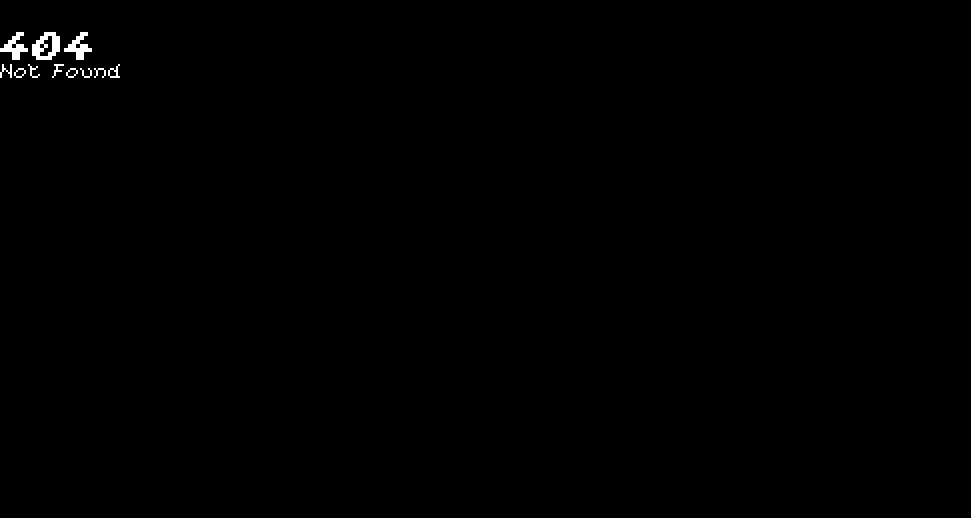
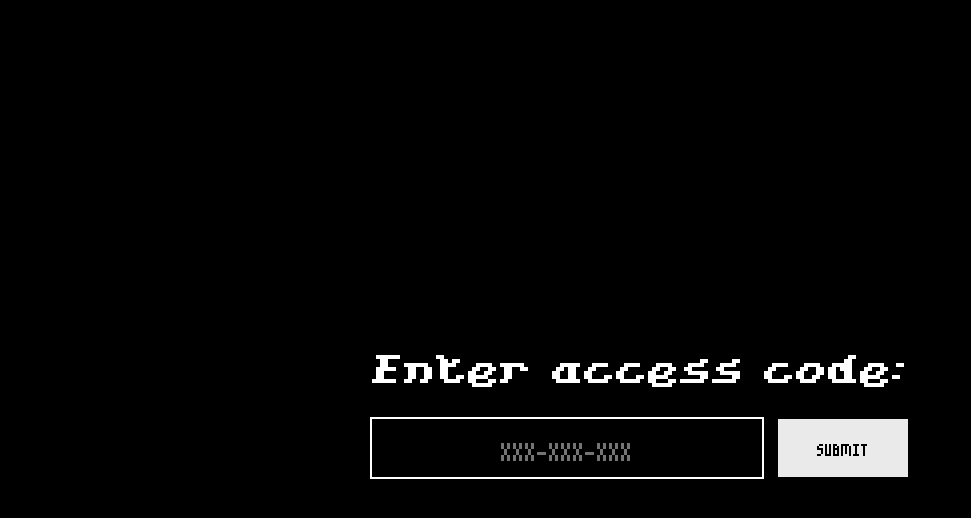
Before and after one commit to SamTF/web-games-library, a SvelteKit app: page /hat-boy-chp2-demo/access in a window 1280 px wide. Before the commit this address had no page. Shown: the top 518 px of the page, without its empty margins (0-971 px from the left). Built offline with nearby package versions, Linux system fonts and the light colour scheme.

Commit message:
Lock hat boy demo behind access code

```diff
--- /dev/null
+++ b/src/routes/hat-boy-chp2-demo/access/+page.js
@@ -0,0 +1,8 @@
+export async function load({ url, params}) {
+    // look for search params
+    console.log(url.searchParams)
+
+    let error = url.searchParams.get('error')
+
+    return { error }
+}
--- /dev/null
+++ b/src/routes/hat-boy-chp2-demo/access/+page.svelte
@@ -0,0 +1,93 @@
+<!-- JS -->
+<script>
+    // props
+    export let data
+    console.log(data)
+
+    // import store
+    import { accessCode } from '$lib/stores/accessCode'
+    import { setAccessCode, getAccessCode } from "$lib/services/accessCode";
+    import { goto } from '$app/navigation'
+
+    let code = ''
+    let error = ''
+
+    // Reg ex pattern for XXX-XXX-XXX where X is a number or uppercase letter
+    const accessCodePattern = /^[A-Z0-9]{3}-[A-Z0-9]{3}-[A-Z0-9]{3}$/;
+
+    // Triggered when the user submits a code
+    function handleSubmit() {
+        code = code.toUpperCase()
+        $accessCode = code
+        setAccessCode(code)
+        console.log("user access code: ", $accessCode)
+
+        const isValidAccessCode = accessCodePattern.test(code);
+
+        if(!isValidAccessCode) {
+            error = 'Code format is not valid'
+            return
+        }
+
+        code = ''
+
+        // redirect to game page
+        goto('/hat-boy-chp2-demo')
+    }
+</script>
+
+<!-- HTML -->
+<main class="center">
+    <div class="access-code-container">
+        <h1>Enter access code:</h1>
+        <form on:submit|preventDefault={handleSubmit} class="access-code-form">
+            <input type="text" placeholder="XXX-XXX-XXX" name="code" id="code" bind:value={code} pattern={`[A-Za-z0-9]{3}-[A-Za-z0-9]{3}-[A-Za-z0-9]{3}`}>
+            <button type="submit" class="btn">SUBMIT</button>
+        </form>
+        <div class="error accent center sub-font"><h1 style="font-size: 48px;">{error}</h1></div>
+        {#if data.error}
+            <div class="error accent center sub-font"><h1 style="font-size: 48px;">{data.error}</h1></div>
+        {/if}
+
+    </div>
+
+</main>
+
+<!-- CSS -->
+<style>
+    main {
+        display: grid;
+        place-items: center;
+        height: 100%;
+        width: 100%;
+    }
+
+    .access-code-container {
+        display: flex;
+        flex-direction: column;
+        gap: 2rem;
+        padding: 2rem;
+    }
+
+    .access-code-form {
+        display: grid;
+        grid-template-columns: 3fr 1fr;
+        gap: 1rem;
+        width: 100%;
+    }
+
+    input {
+        background: none;
+        border: none;
+
+        padding: 8px 16px;
+
+        font-family: 'm3x6', Fallback, sans-serif;
+        color: var(--text-colour);
+        font-size: 48px;
+        text-align: center;
+        text-transform: uppercase;
+
+        outline: 2px solid white;
+    }
+</style>
```
